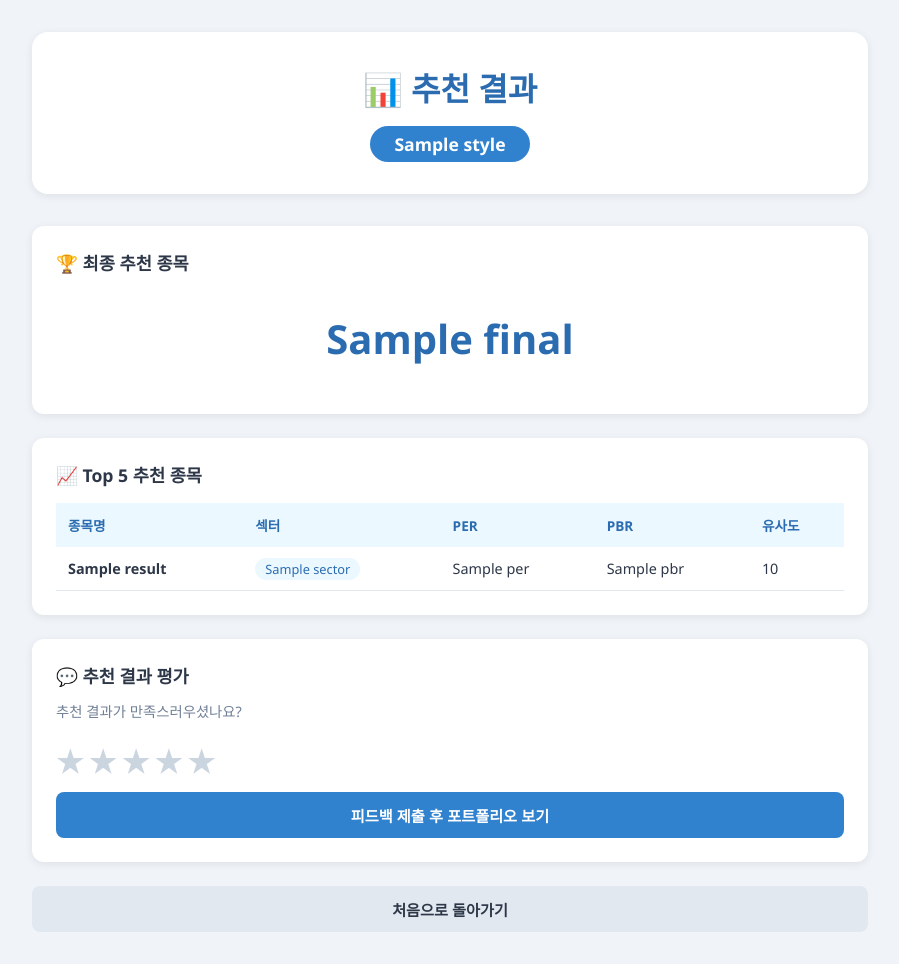
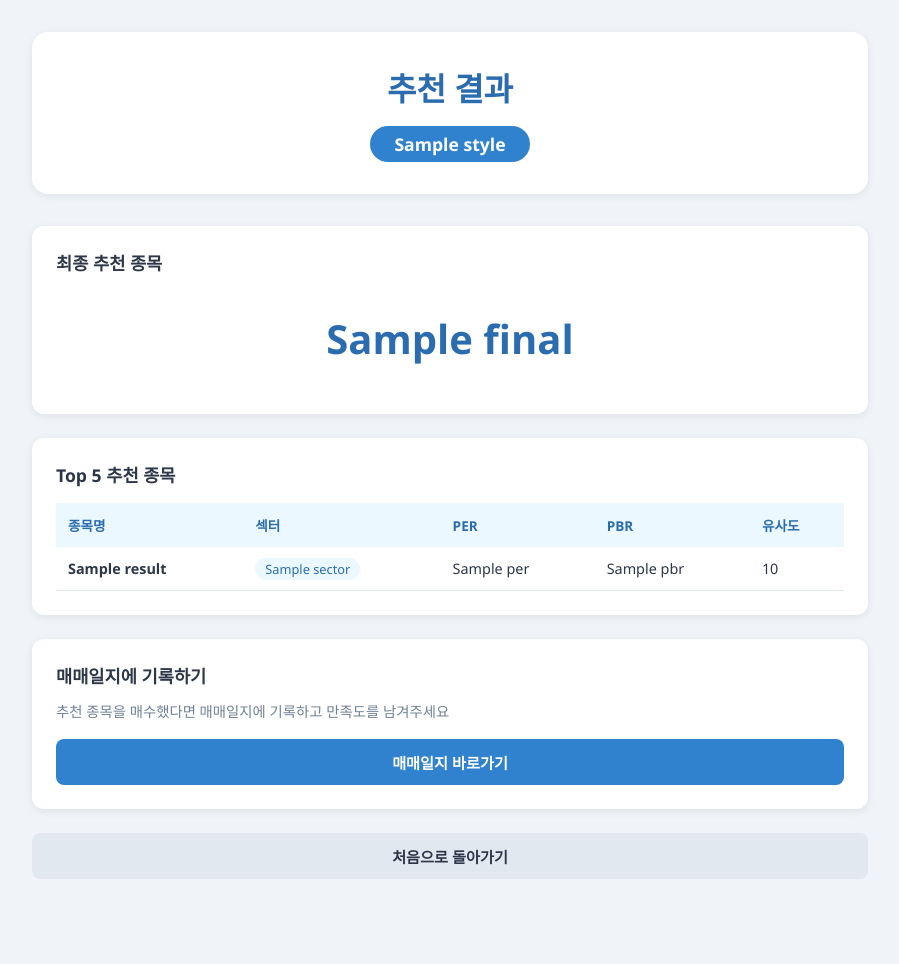
Before and after one commit to leedongho06/OSS_personalized_stock, a Flask app: template templates/result.html in a window 1280 px wide. Shown: the whole page, without its empty margins (190-1089 px from the left). After the commit the page ends 879 px from the top, so only its background shows below. Run offline with Flask 3, Linux system fonts and the light colour scheme; the template is opened without the code that fills it: most values are stand-ins (such as "Sample title", 1, 10 or a date in 2020).

Commit message:
feat: replace feedback form with journal redirect in result page

```diff
--- a/templates/result.html
+++ b/templates/result.html
@@ -9,17 +9,17 @@
 <body>
     <div class="container">
         <header>
-            <h1>📊 추천 결과</h1>
+            <h1> 추천 결과</h1>
             <div class="style-badge">{{ style }}</div>
         </header>
 
         <div class="card">
-            <h2>🏆 최종 추천 종목</h2>
+            <h2> 최종 추천 종목</h2>
             <div class="final-stock">{{ final }}</div>
         </div>
 
         <div class="card">
-            <h2>📈 Top 5 추천 종목</h2>
+            <h2> Top 5 추천 종목</h2>
             <table class="stock-table">
                 <thead>
                     <tr>
@@ -45,21 +45,9 @@
         </div>
 
         <div class="card">
-            <h2>💬 추천 결과 평가</h2>
-            <p>추천 결과가 만족스러우셨나요?</p>
-            <form action="/feedback" method="POST">
-                <div class="star-rating">
-                    {% for star in [5,4,3,2,1] %}
-                    <input type="radio" name="score"
-                           id="score_{{ star }}"
-                           value="{{ star }}" required>
-                    <label for="score_{{ star }}">★</label>
-                    {% endfor %}
-                </div>
-                <button type="submit" class="btn btn-primary">
-                    피드백 제출 후 포트폴리오 보기
-                </button>
-            </form>
+            <h2> 매매일지에 기록하기</h2>
+            <p>추천 종목을 매수했다면 매매일지에 기록하고 만족도를 남겨주세요</p>
+            <a href="/journal" class="btn btn-primary">매매일지 바로가기</a>
         </div>
 
         <a href="/" class="btn btn-secondary">처음으로 돌아가기</a>
```
